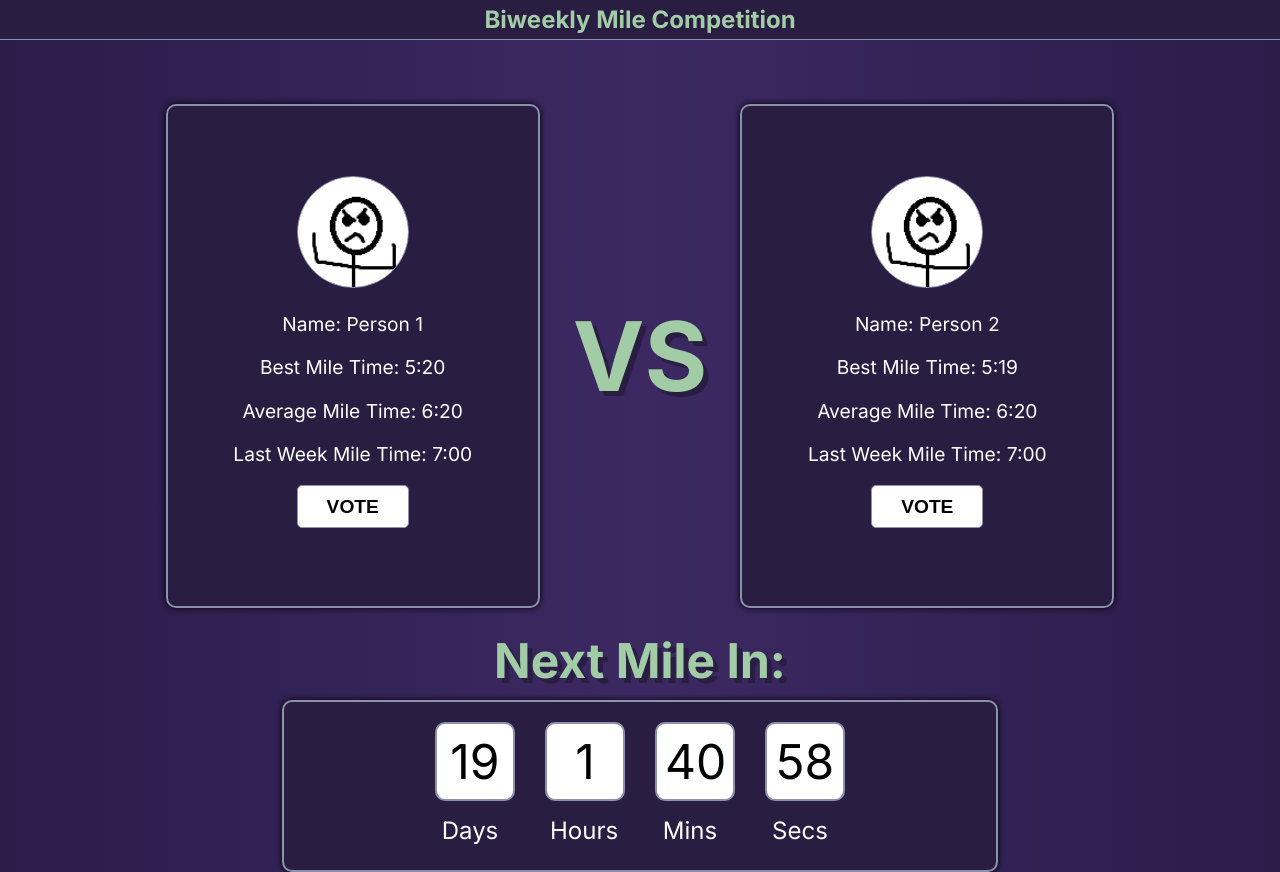
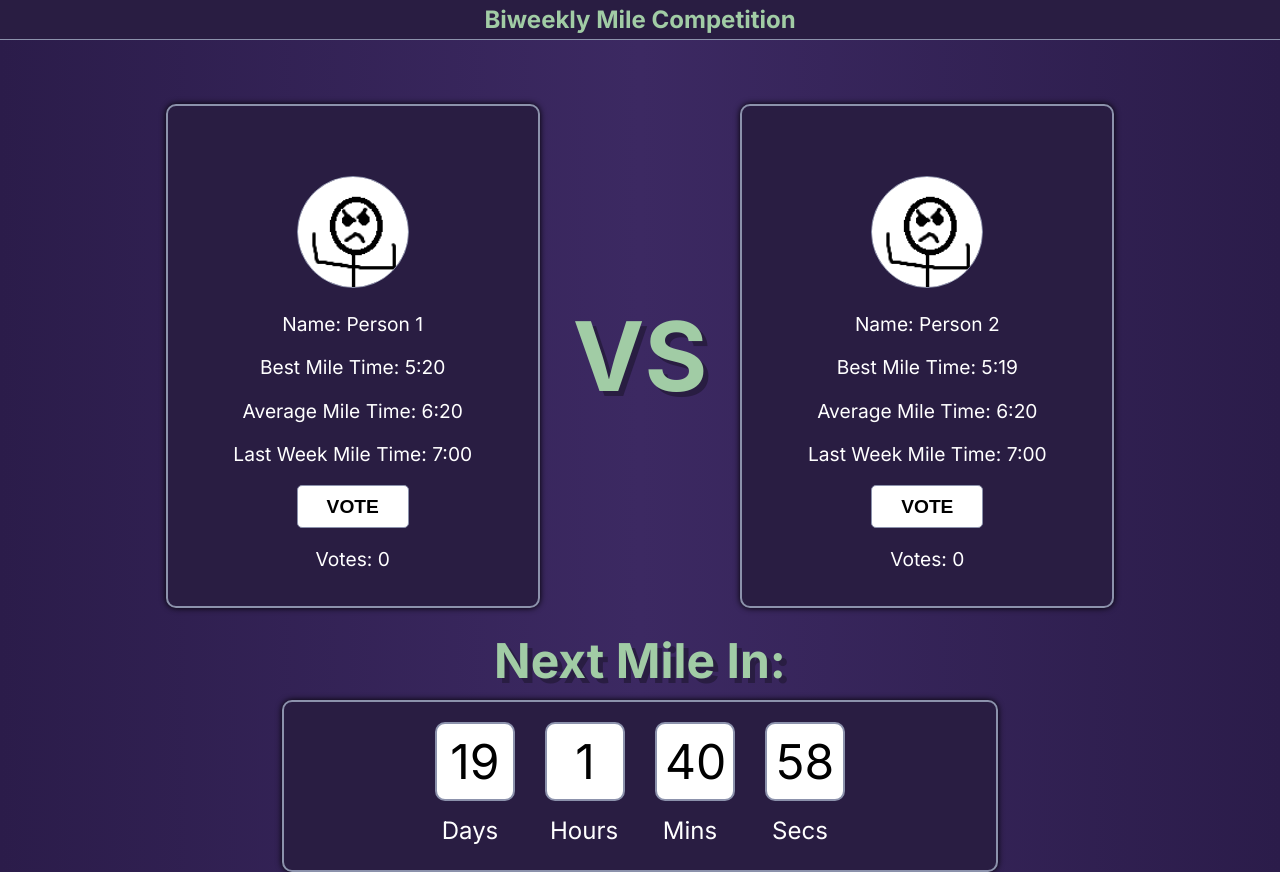
Before and after one commit to Raiun/Mile-Competition-Web-App, a Next.js app in the folder mc-app/: page / in a window 1280 px wide. Built offline with nearby package versions, Linux system fonts and the light colour scheme.

Commit message:
added vote tally

```diff
--- a/mc-app/src/app/_components/StatCard.tsx
+++ b/mc-app/src/app/_components/StatCard.tsx
@@ -51,6 +51,7 @@ const StatCard = ({name}: StatCardProps) => {
     const cardName = name;
     const [stats, setStats] = useState<PersonStats>(defaultPerson);
     const [displayOption, setDisplayOption] = useState(1);
+    const [votes, setVotes] = useState(0);
 
     useEffect(() => {
         if (cardName === "Person 1") {
@@ -69,6 +70,10 @@ const StatCard = ({name}: StatCardProps) => {
             setDisplayOption(0);
         }
     }
+
+    const handleVoteClick = () => {
+        setVotes(votes + 1); // Toggle the state on click
+    };
 
     return(
         <div className="statCard">
@@ -91,8 +96,11 @@ const StatCard = ({name}: StatCardProps) => {
                         <p>Average Mile Time: {stats.averageTime}</p>
                         <p>Last Week Mile Time: {stats.lastWeekTime}</p>
                     </div>
-                    <div className="buttonContainer">
+                    <div onClick={handleVoteClick} className="buttonContainer">
                         <VoteButton></VoteButton>
+                    </div>
+                    <div>
+                        <p>Votes: {votes}</p>
                     </div>
                 </div>
             )}
```
